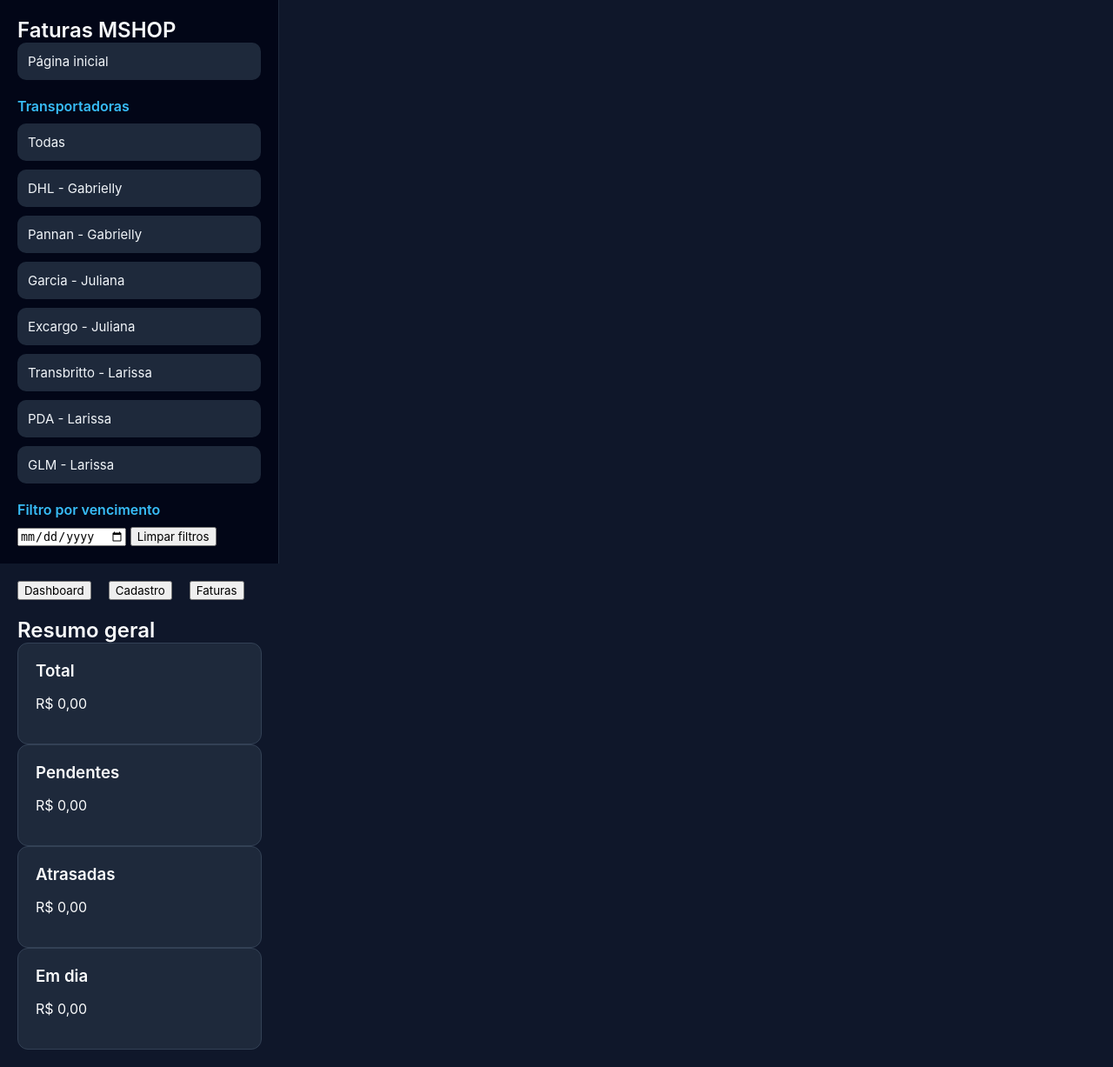
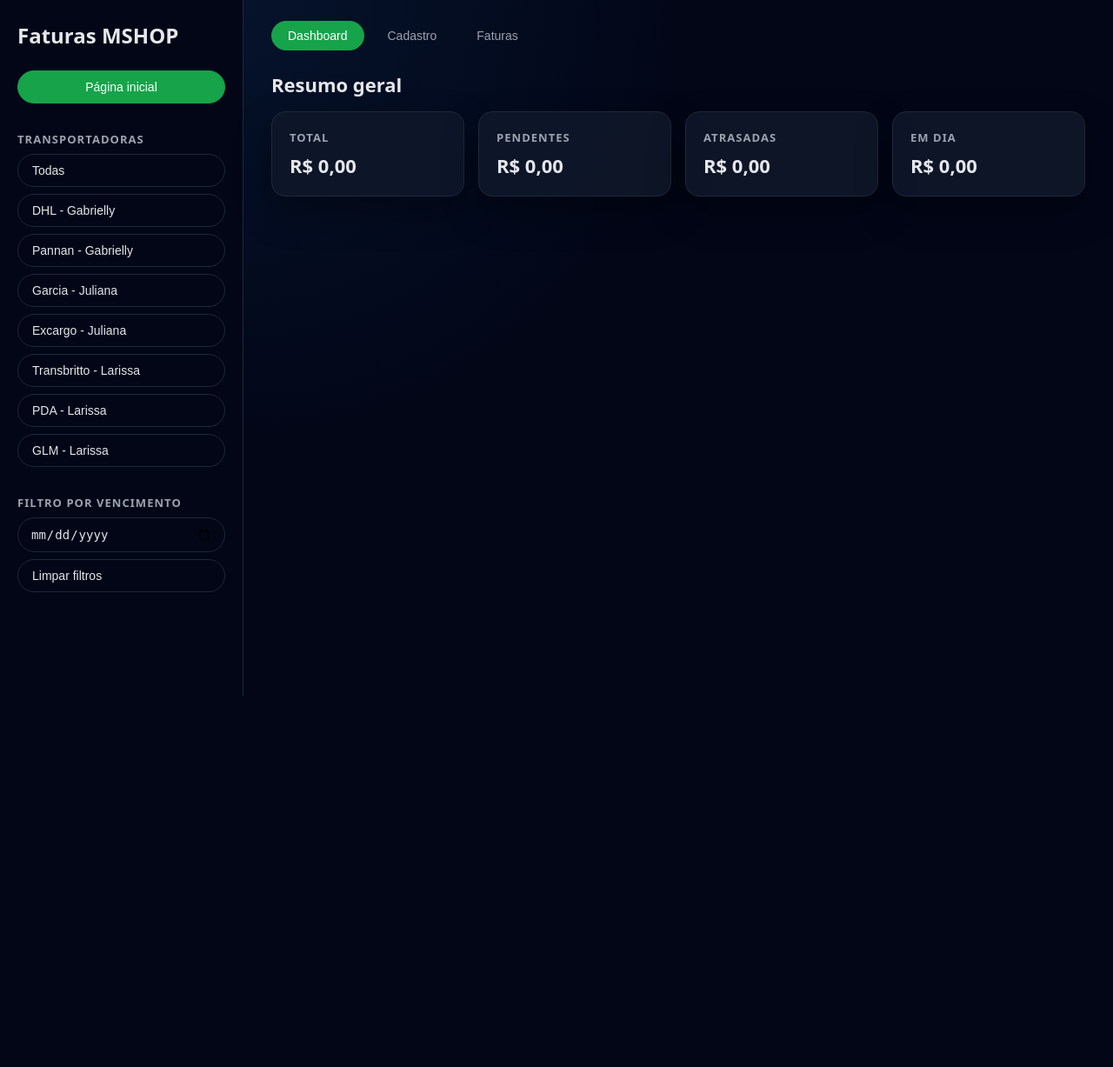
Before and after one commit to abnermayconoli-max/Faturas-MSHOP-, a FastAPI app: page / in a window 1280 px wide. Shown: the whole page at 87% size. After the commit the page ends 800 px from the top, so only its background shows below. Run offline with FastAPI, Linux system fonts and the light colour scheme; data that the repository does not hold is empty.

Commit message:
Update styles.css

```diff
--- a/static/styles.css
+++ b/static/styles.css
@@ -1,108 +1,123 @@
-/* =====================
-   ESTILO GLOBAL
-===================== */
+* {
+  box-sizing: border-box;
+  margin: 0;
+  padding: 0;
+}
 
 body {
-  margin: 0;
-  font-family: "Inter", Arial, sans-serif;
-  background-color: #0f172a;
-  color: #f9fafb;
-  display: flex;
-  height: 100vh;
-  overflow: hidden;
+  font-family: system-ui, -apple-system, BlinkMacSystemFont, "Segoe UI", sans-serif;
+  background: #020617;
+  color: #e5e7eb;
 }
 
-h1, h2, h3 {
-  margin: 0;
-  font-weight: 600;
+.layout {
+  display: grid;
+  grid-template-columns: 280px 1fr;
+  min-height: 100vh;
 }
 
-button {
-  font-family: inherit;
+/* ========== SIDEBAR ========== */
+
+.sidebar {
+  background: #020617;
+  border-right: 1px solid #1f2937;
+  padding: 24px 20px;
 }
 
-/* =====================
-   SIDEBAR
-===================== */
-
-.sidebar {
-  width: 280px;
-  background-color: #020617;
-  padding: 20px;
-  border-right: 1px solid #1e293b;
-  overflow-y: auto;
+.logo {
+  font-size: 24px;
+  font-weight: 700;
+  margin-bottom: 24px;
 }
 
-.sidebar h2 {
-  margin-top: 20px;
-  margin-bottom: 10px;
-  color: #38bdf8;
-  font-size: 16px;
+.sidebar-section {
+  margin-top: 24px;
 }
 
-.transportadora-btn,
-#btnHome {
-  display: block;
-  width: 100%;
-  padding: 12px;
-  margin-bottom: 10px;
-  text-align: left;
-  font-size: 15px;
-  border-radius: 10px;
-  background-color: #1e293b;
-  color: #f1f5f9;
-  border: none;
-  cursor: pointer;
-  transition: 0.2s;
+.sidebar-section h2 {
+  font-size: 13px;
+  text-transform: uppercase;
+  letter-spacing: 0.08em;
+  color: #9ca3af;
+  margin-bottom: 8px;
 }
 
-.transportadora-btn:hover,
-#btnHome:hover {
-  background-color: #334155;
+.sidebar-btn {
+  width: 100%;
+  border-radius: 999px;
+  padding: 10px 16px;
+  border: 1px solid #1f2937;
+  background: #020617;
+  color: #e5e7eb;
+  text-align: left;
+  font-size: 14px;
+  cursor: pointer;
+  margin-bottom: 8px;
+  transition: background 0.15s, border-color 0.15s, transform 0.05s;
+}
+
+.sidebar-btn.primary {
+  background: #16a34a;
+  border-color: #16a34a;
+  text-align: center;
+}
+
+.sidebar-btn:hover {
+  background: #111827;
+  border-color: #374151;
+  transform: translateY(-1px);
+}
+
+.sidebar-btn.primary:hover {
+  background: #22c55e;
+  border-color: #22c55e;
 }
 
 .transportadora-btn.selected {
-  background-color: #16a34a !important;
+  border-color: #16a34a;
+  background: #022c22;
 }
 
-/* =====================
-   ÁREA PRINCIPAL
-===================== */
+/* date input sidebar */
+.sidebar input[type="date"] {
+  width: 100%;
+  border-radius: 999px;
+  border: 1px solid #1f2937;
+  background: #020617;
+  color: #e5e7eb;
+  padding: 10px 14px;
+  font-size: 14px;
+  margin-bottom: 8px;
+}
+
+/* ========== MAIN / TABS ========== */
 
 .main {
-  flex: 1;
-  padding: 20px;
-  overflow-y: auto;
+  padding: 24px 32px;
+  background: radial-gradient(circle at top left, #05132b, #020617 40%);
 }
-
-/* =====================
-   ABAS (Dashboard / Cadastro / Faturas)
-===================== */
 
 .tabs {
   display: flex;
-  gap: 20px;
-  margin-bottom: 20px;
+  gap: 8px;
+  margin-bottom: 24px;
 }
 
-.tab-btn {
-  background: none;
-  border: none;
-  padding: 10px 20px;
-  font-size: 16px;
+.tab {
+  padding: 8px 18px;
+  border-radius: 999px;
+  border: 1px solid transparent;
+  background: transparent;
+  color: #9ca3af;
   cursor: pointer;
-  color: #94a3b8;
-  transition: 0.2s;
+  font-size: 14px;
 }
 
-.tab-btn.active {
-  color: #38bdf8;
-  border-bottom: 2px solid #38bdf8;
+.tab.active {
+  background: #16a34a;
+  border-color: #16a34a;
+  color: #ffffff;
 }
-
-/* =====================
-   SEÇÕES
-===================== */
 
 .section {
   display: none;
@@ -112,235 +127,311 @@ button {
   display: block;
 }
 
-/* =====================
-   CARDS DAS FATURAS
-===================== */
+.section > h2 {
+  font-size: 22px;
+  margin-bottom: 16px;
+}
 
-.cards-container {
-  display: flex;
-  gap: 20px;
-  margin-bottom: 20px;
+/* ========== CARDS ========== */
+
+.cards {
+  display: grid;
+  grid-template-columns: repeat(4, minmax(0, 1fr));
+  gap: 16px;
+}
+
+.cards-small {
+  margin-top: 16px;
 }
 
 .card {
-  flex: 1;
-  background-color: #1e293b;
+  background: rgba(15, 23, 42, 0.9);
+  border-radius: 16px;
   padding: 20px;
-  border-radius: 12px;
-  border: 1px solid #334155;
+  border: 1px solid #1f2937;
+  box-shadow: 0 18px 40px rgba(0, 0, 0, 0.35);
 }
 
-.card-title {
-  font-size: 14px;
-  color: #94a3b8;
+.card h3 {
+  font-size: 13px;
+  text-transform: uppercase;
+  letter-spacing: 0.08em;
+  color: #9ca3af;
+  margin-bottom: 8px;
 }
 
-.card-value {
-  margin-top: 10px;
-  font-size: 26px;
-  font-weight: bold;
+.card p {
+  font-size: 22px;
+  font-weight: 600;
 }
 
-/* =====================
-   TABELA
-===================== */
-
-.table-container {
-  margin-top: 20px;
+.card.mini {
+  padding: 14px 18px;
 }
 
-table {
+.card.mini p {
+  font-size: 18px;
+}
+
+/* ========== FORM CADASTRO ========== */
+
+.form-grid {
+  display: grid;
+  grid-template-columns: repeat(3, minmax(0, 1fr));
+  gap: 16px;
+  background: rgba(15, 23, 42, 0.9);
+  border-radius: 16px;
+  padding: 20px;
+  border: 1px solid #1f2937;
+}
+
+.form-group {
+  display: flex;
+  flex-direction: column;
+  gap: 6px;
+}
+
+.form-group label {
+  font-size: 13px;
+  color: #9ca3af;
+}
+
+.form-group input,
+.form-group select {
+  border-radius: 999px;
+  border: 1px solid #1f2937;
+  background: #020617;
+  color: #e5e7eb;
+  padding: 10px 14px;
+  font-size: 14px;
+}
+
+.form-group input[type="file"] {
+  padding: 8px 12px;
+  border-radius: 999px;
+  background: #020617;
+}
+
+.form-actions {
+  grid-column: 1 / -1;
+  display: flex;
+  justify-content: flex-end;
+  margin-top: 4px;
+}
+
+button.primary {
+  background: #16a34a;
+  border: 1px solid #16a34a;
+  color: #ffffff;
+  border-radius: 999px;
+  padding: 10px 18px;
+  font-size: 14px;
+  cursor: pointer;
+}
+
+button.primary:hover {
+  background: #22c55e;
+  border-color: #22c55e;
+}
+
+button.secondary {
+  border-radius: 999px;
+  padding: 9px 16px;
+  border: 1px solid #374151;
+  background: #020617;
+  color: #e5e7eb;
+  cursor: pointer;
+}
+
+button.secondary:hover {
+  background: #111827;
+}
+
+/* ========== FILTROS FATURAS ========== */
+
+.filtros-header {
+  display: flex;
+  align-items: flex-end;
+  justify-content: space-between;
+  gap: 16px;
+  margin-bottom: 12px;
+}
+
+.field-group {
+  display: flex;
+  flex-direction: column;
+  gap: 6px;
+}
+
+.field-group label {
+  font-size: 13px;
+  color: #9ca3af;
+}
+
+#buscaNumero {
+  min-width: 220px;
+  border-radius: 999px;
+  border: 1px solid #1f2937;
+  background: #020617;
+  color: #e5e7eb;
+  padding: 9px 14px;
+}
+
+.date-range {
+  display: flex;
+  align-items: center;
+  gap: 6px;
+}
+
+.date-range input[type="date"] {
+  border-radius: 999px;
+  border: 1px solid #1f2937;
+  background: #020617;
+  color: #e5e7eb;
+  padding: 8px 12px;
+}
+
+.filtros-actions {
+  display: flex;
+  gap: 8px;
+}
+
+/* ========== TABELA ========== */
+
+.table-section {
+  margin-top: 18px;
+}
+
+.table-section h2 {
+  font-size: 18px;
+  margin-bottom: 8px;
+}
+
+.tabela {
   width: 100%;
   border-collapse: collapse;
-  color: #f8fafc;
+  background: rgba(15, 23, 42, 0.95);
+  border-radius: 14px;
+  overflow: hidden;
 }
 
-thead {
-  background-color: #1e293b;
+.tabela thead {
+  background: #020617;
 }
 
-thead th {
-  padding: 12px;
-  text-align: left;
-  border-bottom: 1px solid #334155;
+.tabela th,
+.tabela td {
+  padding: 10px 12px;
+  font-size: 13px;
+  border-bottom: 1px solid #111827;
 }
 
-tbody tr {
-  border-bottom: 1px solid #1e293b;
+.tabela th {
+  text-align: left;
+  color: #9ca3af;
 }
 
-tbody tr:hover {
-  background-color: #1e293b;
+.tabela tbody tr:hover {
+  background: rgba(15, 23, 42, 0.85);
 }
 
-td {
-  padding: 10px;
+/* coluna de ações */
+.tabela td.acoes {
+  position: relative;
+  width: 80px;
 }
 
-/* =====================
-   DROPDOWN DAS AÇÕES (⋮)
-===================== */
+/* ========== MENU 3 PONTINHOS ========== */
 
-td.acoes {
-  position: relative;
-  text-align: center;
-  width: 80px;
-  overflow: visible;
+.menu-btn {
+  border: none;
+  background: transparent;
+  color: #e5e7eb;
+  font-size: 18px;
+  cursor: pointer;
+  padding: 4px 8px;
+  border-radius: 999px;
 }
 
-.menu-btn {
-  background: transparent;
-  border: 1px solid #9ca3af;
-  border-radius: 50%;
-  width: 36px;
-  height: 36px;
-  cursor: pointer;
-  color: #f9fafb;
-  font-size: 20px;
+.menu-btn:hover {
+  background: #111827;
 }
 
 .menu-dropdown {
   position: absolute;
-  top: 110%;
-  right: 0;
+  right: 4px;
+  top: 100%;
+  margin-top: 4px;
   background: #020617;
-  border: 1px solid #1f2937;
+  border: 1px solid #374151;
   border-radius: 10px;
-  padding: 5px 0;
+  padding: 4px 0;
+  min-width: 150px;
   display: none;
-  flex-direction: column;
-  min-width: 160px;
-  z-index: 9999;
+  z-index: 20;
+  box-shadow: 0 16px 35px rgba(0, 0, 0, 0.6);
+}
+
+.menu-dropdown.ativo {
+  display: block;
 }
 
 .menu-dropdown button {
+  width: 100%;
+  border: none;
   background: transparent;
-  border: none;
   color: #e5e7eb;
-  padding: 10px 14px;
   text-align: left;
+  padding: 8px 12px;
+  font-size: 13px;
   cursor: pointer;
-  width: 100%;
-  font-size: 14px;
 }
 
 .menu-dropdown button:hover {
   background: #111827;
 }
 
-.menu-dropdown.ativo {
-  display: flex;
+/* ========== MODAL ANEXOS ========== */
+
+.modal {
+  position: fixed;
+  inset: 0;
+  background: rgba(0, 0, 0, 0.7);
+  display: none;
+  align-items: center;
+  justify-content: center;
+  z-index: 40;
 }
 
-/* =====================
-   FORMULÁRIO DE CADASTRO
-===================== */
-
-form input,
-form select,
-form textarea {
-  width: 100%;
-  padding: 12px;
-  margin-bottom: 15px;
-  background-color: #1e293b;
-  color: #f1f5f9;
-  border: 1px solid #334155;
-  border-radius: 8px;
-}
-
-form button {
-  background-color: #16a34a;
-  color: white;
-  padding: 12px 20px;
-  border: none;
-  border-radius: 8px;
-  cursor: pointer;
-}
-
-form button:hover {
-  background-color: #15803d;
-}
-
-/* =====================
-   FILTROS DA ABA FATURAS
-===================== */
-
-.filters-row {
-  display: flex;
-  align-items: center;
-  gap: 20px;
-  margin-bottom: 15px;
-}
-
-.filters-row input {
-  width: 180px;
-}
-
-/* =====================
-   BOTÃO EXPORTAR EXCEL
-===================== */
-
-#btnExportarExcel {
-  background-color: #38bdf8;
-  border: none;
-  padding: 10px 18px;
-  border-radius: 8px;
-  cursor: pointer;
-  color: #0f172a;
-  font-weight: bold;
-}
-
-#btnExportarExcel:hover {
-  background-color: #0ea5e9;
-}
-
-/* =====================
-   MODAL DE ANEXOS
-===================== */
-
-#modalAnexos {
-  position: fixed;
-  top: 0;
-  left: 0;
-  width: 100%;
-  height: 100%;
-  background: rgba(15, 23, 42, 0.85);
-  display: none;
-  justify-content: center;
-  align-items: center;
-  z-index: 99999;
-}
-
-#modalAnexos.open {
+.modal.open {
   display: flex;
 }
 
 .modal-content {
-  background: #1e293b;
-  padding: 20px;
-  border-radius: 12px;
-  width: 400px;
-  border: 1px solid #334155;
+  background: #020617;
+  border-radius: 14px;
+  padding: 20px 22px;
+  border: 1px solid #374151;
+  min-width: 320px;
+  max-width: 520px;
 }
 
-.modal-header {
-  display: flex;
-  justify-content: space-between;
+.modal-content h2 {
   margin-bottom: 10px;
 }
 
-.modal-header h3 {
-  color: #38bdf8;
+.modal-close {
+  border: none;
+  background: transparent;
+  color: #9ca3af;
+  font-size: 20px;
+  float: right;
+  cursor: pointer;
 }
 
-#modalFechar {
-  cursor: pointer;
-  font-size: 20px;
-  color: #94a3b8;
-}
-
-#modalFechar:hover {
-  color: white;
+#listaAnexos {
+  list-style: none;
+  margin-top: 8px;
 }
 
 #listaAnexos li {
@@ -348,29 +439,10 @@ form button:hover {
 }
 
 #listaAnexos a {
-  color: #38bdf8;
+  color: #22c55e;
   text-decoration: none;
 }
 
 #listaAnexos a:hover {
   text-decoration: underline;
 }
-
-/* =====================
-   RESPONSIVIDADE
-===================== */
-
-@media (max-width: 900px) {
-  .cards-container {
-    flex-direction: column;
-  }
-
-  .filters-row {
-    flex-direction: column;
-    align-items: flex-start;
-  }
-
-  .sidebar {
-    width: 220px;
-  }
-}
```
